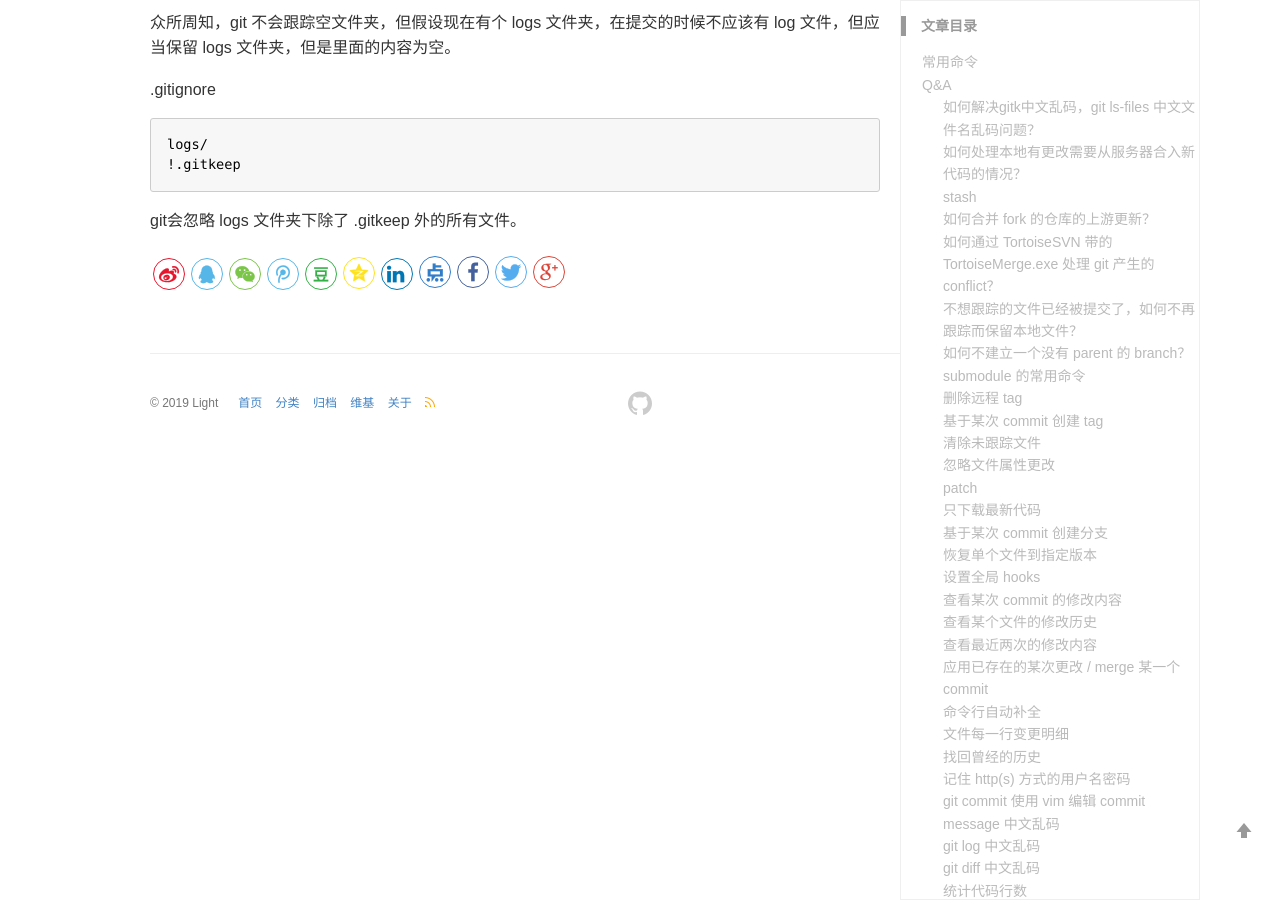
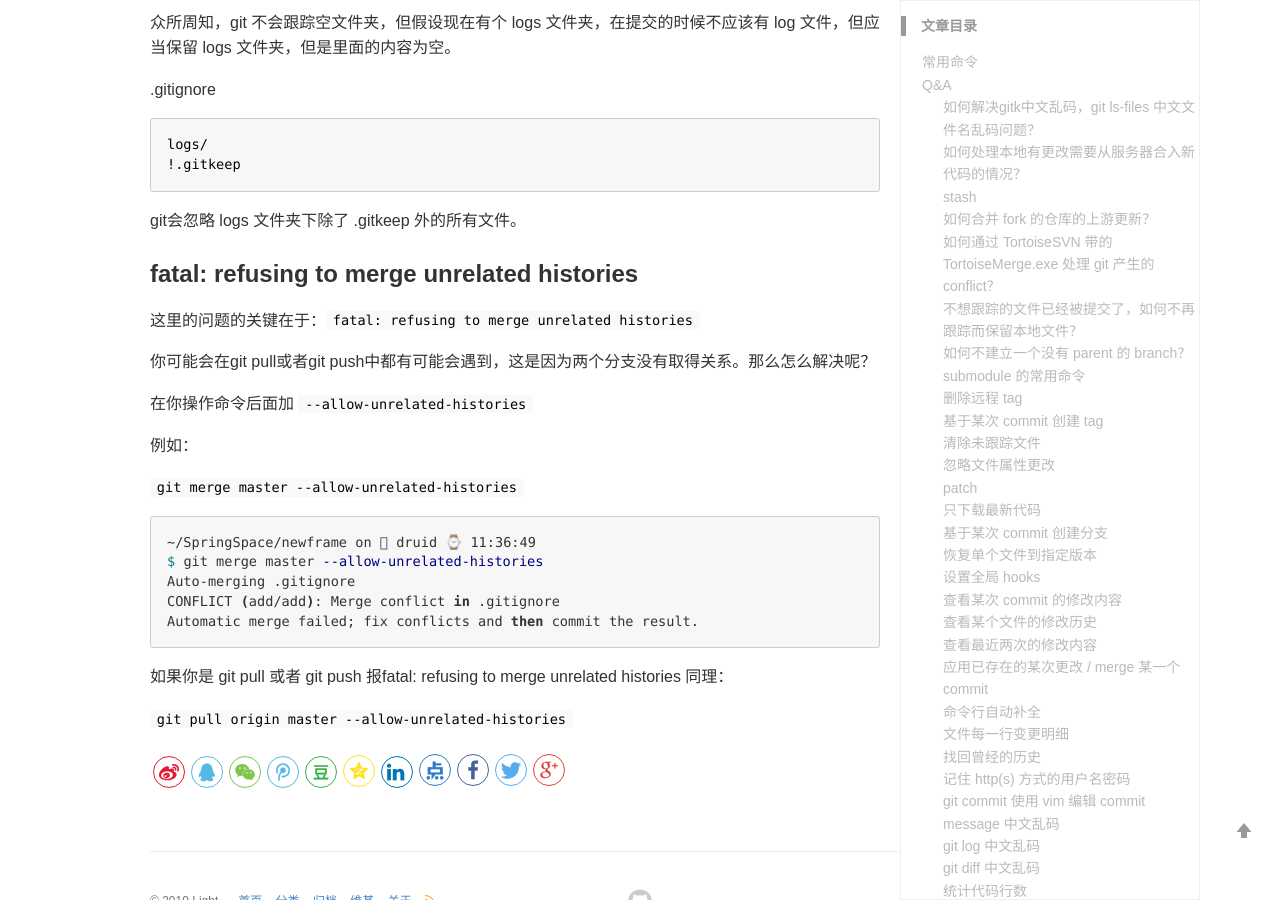
Before and after one commit to halysl/halysl.github.io, a Jekyll site: the page built from _wiki/003-git.md, in a window 1280 px wide and 900 px high, scrolled down 12368 px. Built offline with Jekyll 4.4.1, drawn with Linux system fonts in a browser that asks for light colours.

Commit message:
add modified：fatal: refusing to merge unrelated histories

````diff
--- a/_wiki/003-git.md
+++ b/_wiki/003-git.md
@@ -572,3 +572,29 @@ logs/
 ```
 
 git会忽略 logs 文件夹下除了 .gitkeep 外的所有文件。
+
+### fatal: refusing to merge unrelated histories
+
+这里的问题的关键在于：`fatal: refusing to merge unrelated histories`
+
+你可能会在git pull或者git push中都有可能会遇到，这是因为两个分支没有取得关系。那么怎么解决呢？
+
+在你操作命令后面加 `--allow-unrelated-histories`
+
+例如：
+
+
+```git merge master --allow-unrelated-histories```
+
+```shell
+~/SpringSpace/newframe on  druid ⌚ 11:36:49
+$ git merge master --allow-unrelated-histories
+Auto-merging .gitignore
+CONFLICT (add/add): Merge conflict in .gitignore
+Automatic merge failed; fix conflicts and then commit the result.
+```
+
+如果你是 git pull 或者 git push 报fatal: refusing to merge unrelated histories
+同理：
+
+```git pull origin master --allow-unrelated-histories```
````
